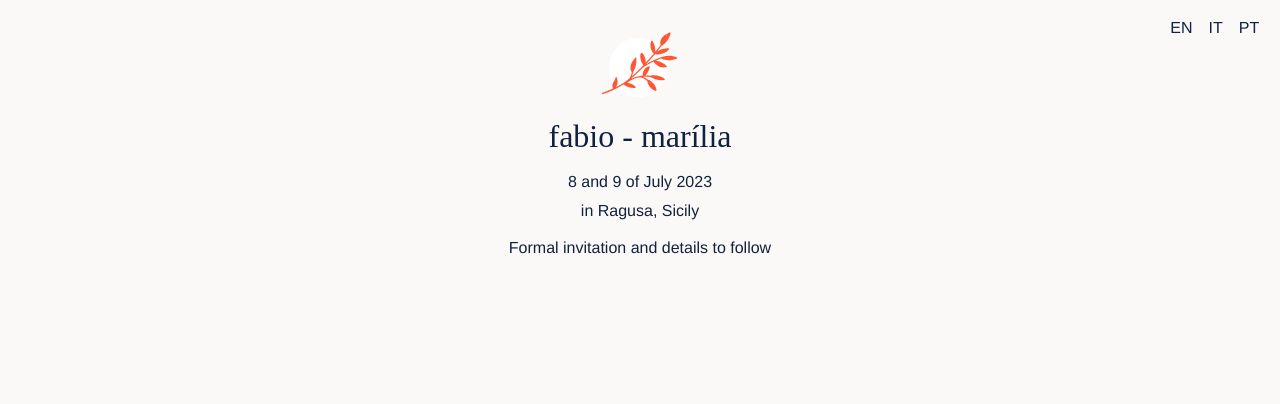
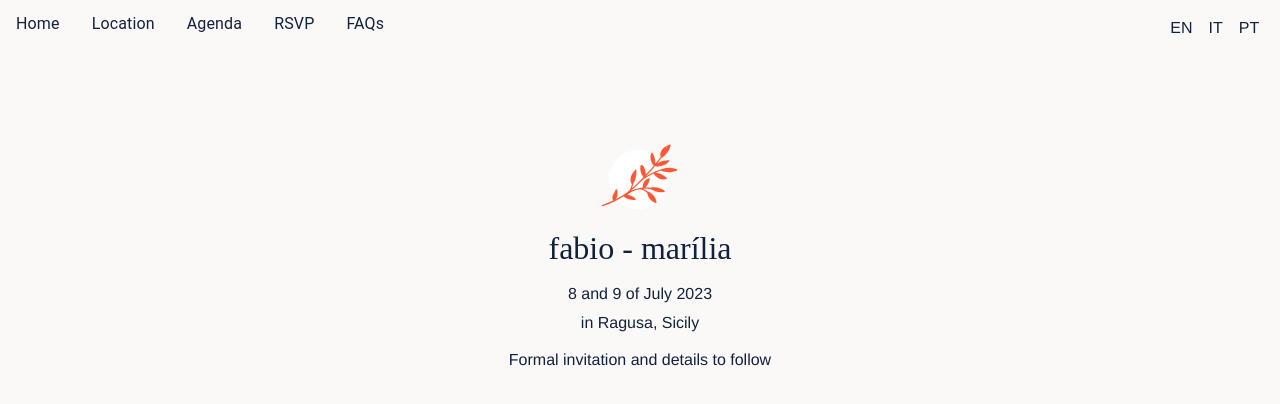
Before and after one commit to arci/wedding, a React (Create React App) app: page / in a window 1280 px wide. Shown: the top 404 px of the page. Built offline with nearby package versions, Linux system fonts and the light colour scheme; what @googlemaps/react-wrapper would draw is missing.

Commit message:
both menu working

```diff
--- a/src/App.css
+++ b/src/App.css
@@ -26,12 +26,22 @@
 .button-secondary {
   text-transform: uppercase;
   font-weight: 400 !important;
-  font-size: 12px!important;
-  letter-spacing: 0.02em!important;
-  color: #11223F!important;
-  border: 1px solid #11223F!important;
-  width: 169px!important;
-  height: 44px!important;
+  font-size: 12px !important;
+  letter-spacing: 0.02em !important;
+  color: #11223F !important;
+  border: 1px solid #11223F !important;
+  width: 169px !important;
+  height: 44px !important;
   border-radius: 0 !important;
   margin: 1.5em 0 !important;
 }
+
+@media only screen and (min-width: 600px) {
+  .App .logo {
+    margin-top: 7em;
+  }
+
+  .page {
+    margin: 5em 1em;
+  }
+}
--- a/src/App.tsx
+++ b/src/App.tsx
@@ -1,14 +1,14 @@
 import './App.css';
 
-import MobileMenu from "./components/MobileMenu/MobileMenu";
+import { Wrapper } from "@googlemaps/react-wrapper";
+import Menu from "./components/Menu/Menu";
 import LanguageSelector from "./components/LanguageSelector/LanguageSelector";
-import { Wrapper } from "@googlemaps/react-wrapper";
 
 function App() {
   return (
     <Wrapper apiKey={""}>
       <div className="App">
-        <MobileMenu />
+        <Menu />
         <LanguageSelector />
       </div>
     </Wrapper>
--- a/src/components/Home/Home.css
+++ b/src/components/Home/Home.css
@@ -25,9 +25,8 @@
     margin: 0 3.5em 1em 3.5em;
 }
 
-
-@media only screen and (min-width: 768px) {
+@media only screen and (min-width: 600px) {
     #home .logo {
         height: 10vmin;
     }
-  }
+}
--- a/src/components/MobileMenu/ListItemLink.tsx
+++ b/src/components/Menu/ListItemLink.tsx
@@ -10,7 +10,7 @@ import {
 interface ListItemLinkProps {
   primary: string;
   to: string;
-  onClick: ReactEventHandler<{}>
+  onClick?: ReactEventHandler<{}>
 }
 
 function ListItemLink(props: ListItemLinkProps) {
--- a/src/components/MobileMenu/MobileMenu.css
+++ b/src/components/Menu/Menu.css
@@ -1,10 +1,10 @@
-.menu-icon {
+.mobile-menu .menu-icon {
     width: 1em;
     margin-left: 0.5em;
     margin-top: 0.5em;
 }
 
-.mobile-menu {
+.drawer {
     background-color: #FBF9F7;
     height: 100vh;
     width: 18em;
@@ -12,7 +12,18 @@
     padding-top: 2em;
 }
 
-.mobile-menu hr {
+.drawer hr {
     margin: 0 1em 1em 1em;
     border-color: #FF5734;
 }
+
+.desktop-menu {
+    position: absolute;
+    left: 0;
+    top: 0;
+}
+
+.desktop-menu li {
+    list-style: none;
+    display: inline-block;
+}
--- /dev/null
+++ b/src/components/Menu/Menu.tsx
@@ -0,0 +1,100 @@
+import './Menu.css';
+import menu from './hamburger.svg';
+
+import { useState } from "react";
+import {
+  SwipeableDrawer,
+  IconButton,
+  Box,
+  Divider,
+} from "@mui/material";
+import {
+  BrowserRouter as Router,
+  Route,
+  Routes
+} from "react-router-dom";
+import { useTranslation } from 'react-i18next';
+import Home from "../Home/Home";
+import Location from "../Location/Location";
+import Agenda from "../Agenda/Agenda";
+import RSVP from "../RSVP/RSVP";
+import FAQs from "../FAQs/FAQs";
+import NotFound from "../NotFound/NotFound";
+import ListItemLink from "./ListItemLink";
+
+function Menu() {
+  const [open, setState] = useState<boolean>(false);
+
+  const toggleDrawer = (open: boolean) => {
+    setState(open);
+  };
+
+  const { t } = useTranslation()
+
+  return (
+    <Router>
+      <Box className='mobile-menu'>
+        <IconButton
+          edge="start"
+          color="inherit"
+          aria-label="open drawer"
+          onClick={() => toggleDrawer(true)}
+          sx={{
+            mr: 2,
+            display: {
+              xs: "block",
+              sm: "none"
+            }
+          }}
+        >
+          <img src={menu} className="menu-icon" alt="logo" />
+        </IconButton>
+        <SwipeableDrawer
+          anchor="left"
+          open={open}
+          onClose={() => toggleDrawer(false)}
+          onOpen={() => toggleDrawer(true)}
+        >
+          <Box className="drawer" sx={{ mb: 2 }}>
+            <ListItemLink to="/" primary={t('home')} onClick={() => toggleDrawer(false)} />
+            <Divider sx={{ mb: 2 }} />
+            <ListItemLink to="/location" primary={t('location')} onClick={() => toggleDrawer(false)} />
+            <Divider sx={{ mb: 2 }} />
+            <ListItemLink to="/agenda" primary={t('agenda')} onClick={() => toggleDrawer(false)} />
+            <Divider sx={{ mb: 2 }} />
+            <ListItemLink to="/rsvp" primary={t('rsvp')} onClick={() => toggleDrawer(false)} />
+            <Divider sx={{ mb: 2 }} />
+            <ListItemLink to="/faqs" primary={t('faqs')} onClick={() => toggleDrawer(false)} />
+            <Divider sx={{ mb: 2 }} />
+          </Box>
+        </SwipeableDrawer>
+      </Box>
+      <Box
+        className='desktop-menu'
+        sx={{
+          mr: 2,
+          display: {
+            xs: "none",
+            sm: "block"
+          }
+        }}
+      >
+        <ListItemLink to="/" primary={t('home')} />
+        <ListItemLink to="/location" primary={t('location')} />
+        <ListItemLink to="/agenda" primary={t('agenda')} />
+        <ListItemLink to="/rsvp" primary={t('rsvp')} />
+        <ListItemLink to="/faqs" primary={t('faqs')} />
+      </Box>
+      <Routes>
+        <Route path="/" element={<Home />} />
+        <Route path="location" element={<Location />} />
+        <Route path="agenda" element={<Agenda />} />
+        <Route path="rsvp" element={<RSVP />} />
+        <Route path="faqs" element={<FAQs />} />
+        <Route path="*" element={<NotFound />} />
+      </Routes>
+    </Router>
+  );
+}
+
+export default Menu;
--- a/src/components/MobileMenu/MobileMenu.tsx
+++ /dev/null
@@ -1,82 +0,0 @@
-import './MobileMenu.css';
-import menu from './hamburger.svg';
-
-import { useState } from "react";
-import {
-  SwipeableDrawer,
-  IconButton,
-  Box,
-  Divider,
-} from "@mui/material";
-import {
-  BrowserRouter as Router,
-  Route,
-  Routes
-} from "react-router-dom";
-import { useTranslation } from 'react-i18next';
-import Home from "../Home/Home";
-import Location from "../Location/Location";
-import Agenda from "../Agenda/Agenda";
-import RSVP from "../RSVP/RSVP";
-import FAQs from "../FAQs/FAQs";
-import NotFound from "../NotFound/NotFound";
-import ListItemLink from "./ListItemLink";
-
-function MobileMenu() {
-  const [open, setState] = useState<boolean>(false);
-
-  const toggleDrawer = (open: boolean) => {
-    setState(open);
-  };
-
-  const { t } = useTranslation()
-
-  return (
-    <Router>
-      <IconButton
-        edge="start"
-        color="inherit"
-        aria-label="open drawer"
-        onClick={() => toggleDrawer(true)}
-        sx={{
-          mr: 2,
-          display: {
-            xs: "block",
-            sm: "none"
-          }
-        }}
-      >
-        <img src={menu} className="menu-icon" alt="logo" />
-      </IconButton>
-      <SwipeableDrawer
-        anchor="left"
-        open={open}
-        onClose={() => toggleDrawer(false)}
-        onOpen={() => toggleDrawer(true)}
-      >
-        <Box className="mobile-menu" sx={{ mb: 2 }}>
-          <ListItemLink to="/" primary={t('home')} onClick={() => toggleDrawer(false)} />
-          <Divider sx={{ mb: 2 }} />
-          <ListItemLink to="/location" primary={t('location')} onClick={() => toggleDrawer(false)} />
-          <Divider sx={{ mb: 2 }} />
-          <ListItemLink to="/agenda" primary={t('agenda')} onClick={() => toggleDrawer(false)} />
-          <Divider sx={{ mb: 2 }} />
-          <ListItemLink to="/rsvp" primary={t('rsvp')} onClick={() => toggleDrawer(false)} />
-          <Divider sx={{ mb: 2 }} />
-          <ListItemLink to="/faqs" primary={t('faqs')} onClick={() => toggleDrawer(false)} />
-          <Divider sx={{ mb: 2 }} />
-        </Box>
-      </SwipeableDrawer>
-      <Routes>
-        <Route path="/" element={<Home />} />
-        <Route path="location" element={<Location />} />
-        <Route path="agenda" element={<Agenda />} />
-        <Route path="rsvp" element={<RSVP />} />
-        <Route path="faqs" element={<FAQs />} />
-        <Route path="*" element={<NotFound />} />
-      </Routes>
-    </Router>
-  );
-}
-
-export default MobileMenu;
```
Also changed, not shown: src/components/Menu/hamburger.svg (renamed from src/components/MobileMenu/hamburger.svg).
